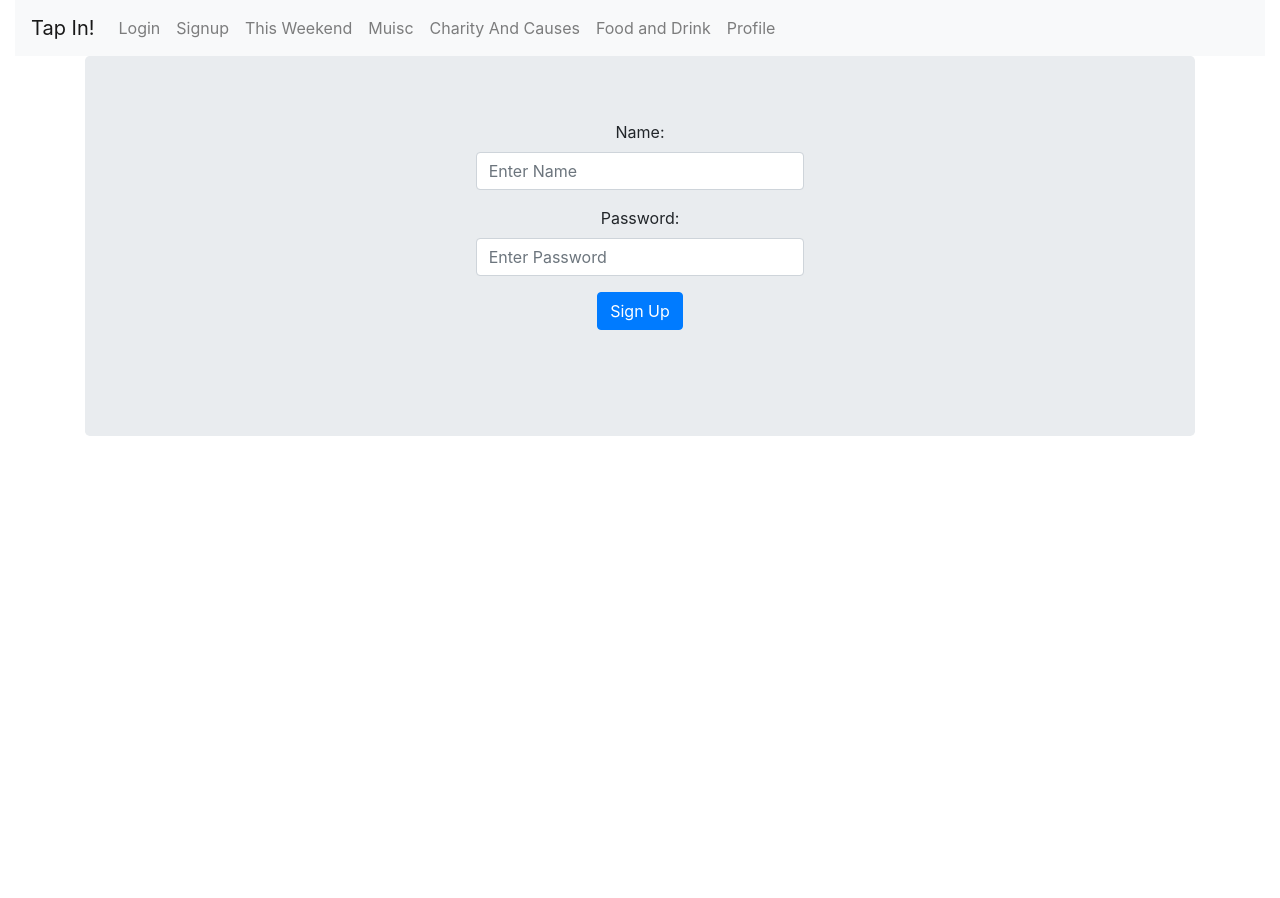
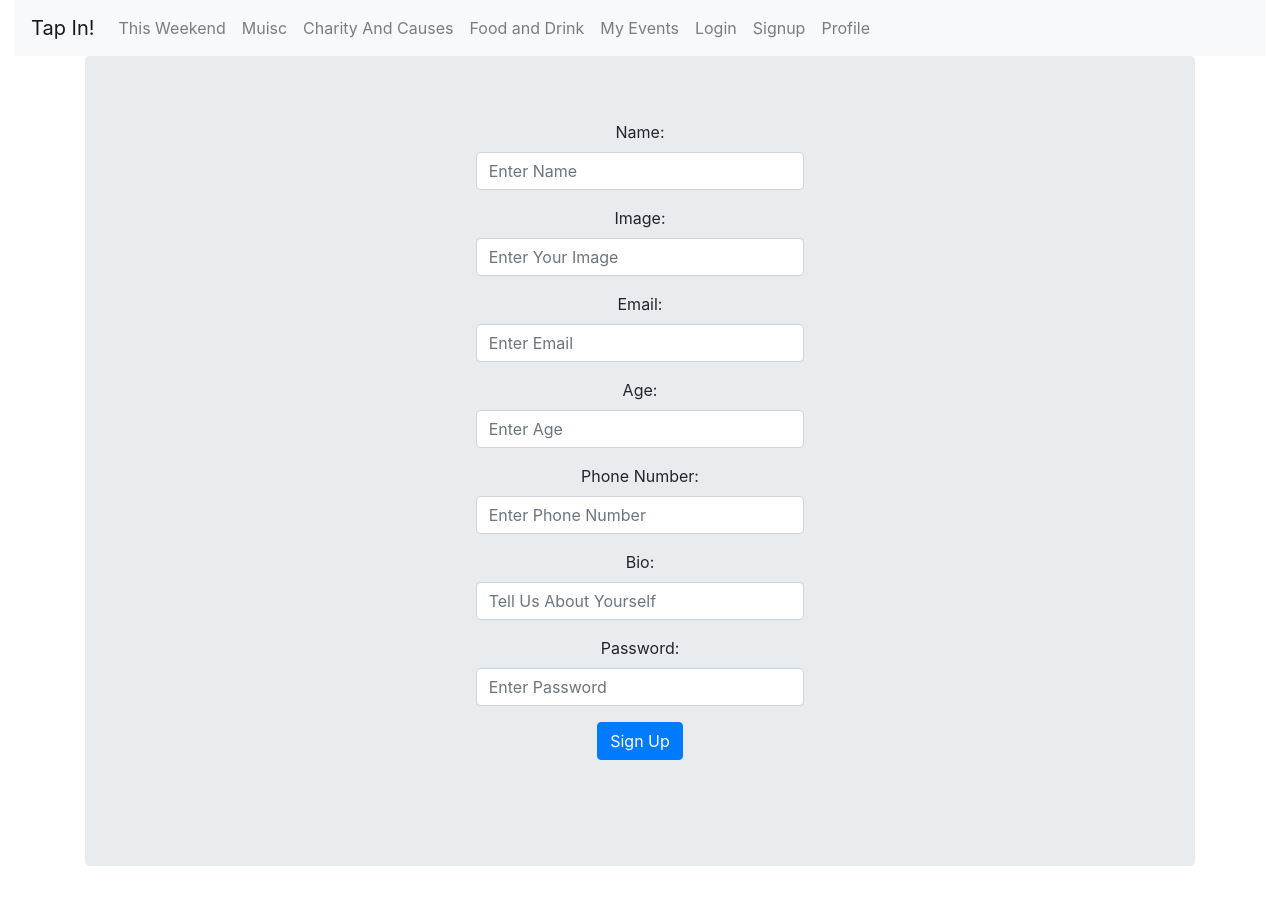
Before and after one commit to Ramzyb619/TapIn_frontend, a React (Create React App) app: page /signup in a window 1280 px wide. Before the commit the page ends 800 px from the top, so only its background shows below. Built offline with nearby package versions, Linux system fonts and the light colour scheme.

Commit message:
more changes

```diff
--- a/src/App.js
+++ b/src/App.js
@@ -12,6 +12,7 @@ import Music from './Components/Music';
 import Profile from './Components/Profile';
 import ThisWeekend from './Components/ThisWeekend';
 import useHistory from 'react-router-dom';
+import MyEvents from './Components/MyEvents';
 
 
 const history = createBrowserHistory()
@@ -21,17 +22,18 @@ function App() {
     return (
       <Router history={history}>
         <Container fluid>
-          <Navbar bg="light" expand="lg">
+          <Navbar bg="light" expand="lg" >
             <Navbar.Brand href="/">Tap In!</Navbar.Brand>
             <Navbar.Toggle aria-controls="basic-navbar-nav" />
             <Navbar.Collapse id="basic-navbar-nav">
               <Nav className="mr-auto">
-                <Nav.Link href="/login">Login</Nav.Link>
-                <Nav.Link href="/signup">Signup</Nav.Link>
                 <Nav.Link href="/this-weekend">This Weekend</Nav.Link>
                 <Nav.Link href="/music">Muisc</Nav.Link>
                 <Nav.Link href="/charity-causes">Charity And Causes</Nav.Link>
                 <Nav.Link href="/food">Food and Drink</Nav.Link>
+                <Nav.Link href="/my-events">My Events</Nav.Link>
+                <Nav.Link href="/login">Login</Nav.Link>
+                <Nav.Link href="/signup">Signup</Nav.Link>
                 <Nav.Link href="/profile">Profile</Nav.Link>
 
 
@@ -47,6 +49,7 @@ function App() {
           </Navbar>
           <Container>
             <Switch>
+              <Route path="/my-events"> <MyEvents/> </Route>
               <Route path="/charity-causes"> <CharityCauses/> </Route>
               <Route path="/signup"> <SignUp history={history} /> </Route>
               <Route path="/login"> <LogIn /> </Route>
@@ -55,6 +58,7 @@ function App() {
               <Route path="/food"> <Food/> </Route>
               <Route path="/profile"> <Profile/> </Route>
               <Route path="/"> <EventsPage/> </Route>
+
 
 
 
--- a/src/Components/EventsPage.js
+++ b/src/Components/EventsPage.js
@@ -1,5 +1,5 @@
 import React, { Component } from 'react';
-import { Row, CardColumns } from 'react-bootstrap';
+import { Row, CardColumns, Spinner } from 'react-bootstrap';
 import EventCard from './EventCard';
 
 
@@ -30,6 +30,7 @@ class EventsPage extends React.Component {
                             event={event}
                             />
                     })}
+                     <Spinner animation="border" variant="success" />
                 </CardColumns>
 
             </Row>
--- a/src/Components/LogIn.js
+++ b/src/Components/LogIn.js
@@ -1,39 +1,67 @@
 import React, { useState } from 'react';
-import { Button, Jumbotron, Form, FormGroup } from 'react-bootstrap';
-import {useHistory} from 'react-router-dom';
+import { Button, Jumbotron, Form, FormGroup, Spinner } from 'react-bootstrap';
+import { useHistory } from 'react-router-dom';
 
 
 const LogIn = () => {
-    const [name, setName] = useState('');
+    const [email, setEmail] = useState('');
     const [password, setPassword] = useState('');
     const history = useHistory();
 
+    // const doLogIn = (e) => {
+    //     e.preventDefault()
+    //     fetch ("http://localhost:3000/users/"+name)
+    //     .then(resp => resp.json())
+    //     .then(user => {
+    //         localStorage.setItem("name", JSON.stringify(user))
+
+    //     })
+    //     .then(resp => history.push("/"))
+    // }
     const doLogIn = (e) => {
         e.preventDefault()
-        fetch ("http://localhost:3000/users/"+name)
+        fetch("http://localhost:3000/sessions", {
+            method: "POST",
+            headers: {
+                "content-type": "application/json",
+                accepts: "application/json"
+            },
+            body: JSON.stringify({
+                password: password,
+                email: email,
+            })
+        })
             .then(resp => resp.json())
-        .then(user => {
-            localStorage.setItem("name", JSON.stringify(user))
+            .then(resp => {
+                if (resp.errors) {
+                    console.log("erorr")
+                }
+                else {
+                    localStorage.setItem("user_id", resp.id);
+                    history.push("/");
+                }
 
             })
-        .then(resp => history.push("/"))
+
+
     }
 
 
-    return(
+    return (
         <Jumbotron className="text-center">
             <div className="row">
                 <div className="col-4 mx-auto">
                     <Form onSubmit={doLogIn}>
                         <FormGroup>
-                        <Form.Label> Name: </Form.Label>
-                    <Form.Control placeholder="Enter Name" onChange={e => setName(e.target.value)} />
+                            <Form.Label> Email: </Form.Label>
+                            <Form.Control placeholder="Enter Email" onChange={e => setEmail(e.target.value)} />
                         </FormGroup>
                         <Form.Label> Password: </Form.Label>
                         <Form.Control placeholder="Enter Password" onChange={e => setPassword(e.target.value)} />
                         <FormGroup>
                         </FormGroup>
-                    <Button type="submit">Log In</Button>
+                        <Spinner animation="border" variant="success" />
+                        <Button type="submit" variant="warning">Log In</Button>
                     </Form>
                 </div>
             </div>
--- /dev/null
+++ b/src/Components/MyEvents.js
@@ -0,0 +1,33 @@
+import React, { Component } from 'react';
+
+class MyEvents extends React.Component {
+state = {
+    myEvents: [],
+}
+
+// *********************************DO A CARSOUL FOR THE EVENTS ATTENDING**************************
+    componentDidMount() {
+        let userId = localStorage.getItem("user_id");
+        fetch(`http://localhost:3000/users/${userId}/events_attending`)
+            .then(resp => resp.json())
+            .then(data => this.setState({
+                myEvents: data
+            }))
+    }
+
+    render() {
+        console.log()
+      return (
+          <div>
+              {this.state.myEvents}HEY
+          </div>
+      )
+    }
+
+
+
+
+
+}
+
+  export default MyEvents;
--- a/src/Components/Profile.js
+++ b/src/Components/Profile.js
@@ -1,9 +1,71 @@
 import React, { Component } from 'react';
+import { Row, Col, Card } from 'react-bootstrap';
 
 class Profile extends React.Component {
-    render() {
-      return <h1>Hello, {this.props.name}</h1>;
-    }
+  state = {
+    user: ""
   }
 
-  export default Profile;
+  componentDidMount() {
+    let userId = localStorage.getItem("user_id");
+    fetch(`http://localhost:3000/users/${userId}`)
+      .then(resp => resp.json())
+      .then(data => this.setState({
+        user: data
+      }))
+  }
+
+
+  render() {
+    return (
+      <div>
+        <Card style={{ width: '40rem' }}>
+          <Card.Img variant="top" src={this.state.user.img_url} />
+          <Card.Body >
+            <Card.Title  >{this.state.user.name}</Card.Title>
+            <Card.Text>
+              <Row className="justify-content-md-center">
+                Email: {this.state.user.email}
+              </Row>
+              <Row className="justify-content-md-center">
+                Phone Number: {this.state.user.phone_number}
+              </Row>
+              <Row className="justify-content-md-center">
+                Age: {this.state.user.age}
+              </Row>
+              <Row className="justify-content-md-center">
+                Bio: {this.state.user.bio}
+              </Row>
+
+            </Card.Text>
+          </Card.Body>
+        </Card>
+
+
+        {/* <Row className="justify-content-md-center" >
+          <Col xs="4"> <img src={this.state.user.img_url} ></img> </Col>
+        </Row>
+        <Row className="justify-content-md-center">
+          Name: {this.state.user.name}
+        </Row>
+        <Row className="justify-content-md-center">
+          Email: {this.state.user.email}
+        </Row>
+        <Row className="justify-content-md-center">
+          Phone Number: {this.state.user.phone_number}
+        </Row>
+        <Row className="justify-content-md-center">
+          Age: {this.state.user.age}
+        </Row>
+        <Row className="justify-content-md-center">
+          Bio: {this.state.user.bio}
+        </Row> */}
+
+      </div>
+
+
+    )
+  }
+}
+
+export default Profile;
--- a/src/Components/SignUp.js
+++ b/src/Components/SignUp.js
@@ -5,6 +5,11 @@ import {useHistory} from 'react-router-dom';
 const SignUp = (props) => {
     const [name, setName] = useState('');
     const [password, setPassword] = useState('');
+    const [bio, setBio] = useState('');
+    const [img_url, setImgUrl] = useState('');
+    const [email, setEmail] = useState('');
+    const [age, setAge] = useState('');
+    const [phone_number, setPhoneNumber] = useState('');
     const history = useHistory();
     const [message, setMessage] = useState('');
 
@@ -18,7 +23,12 @@ const SignUp = (props) => {
             },
             body: JSON.stringify({
                 name: name,
-                password: password
+                password: password,
+                img_url: img_url,
+                email: email,
+                bio: bio,
+                age: age,
+                phone_number: phone_number
             })
         })
             .then(resp => resp.json())
@@ -34,6 +44,26 @@ const SignUp = (props) => {
                     <FormGroup>
                         <Form.Label> Name: </Form.Label>
                     <Form.Control placeholder="Enter Name" onChange={e => setName(e.target.value)} />
+                    </FormGroup>
+                    <Form.Label> Image: </Form.Label>
+                    <Form.Control placeholder="Enter Your Image" onChange={e => setImgUrl(e.target.value)} />
+                    <FormGroup>
+                    </FormGroup>
+                    <Form.Label> Email: </Form.Label>
+                    <Form.Control placeholder="Enter Email" onChange={e => setEmail(e.target.value)} />
+                    <FormGroup>
+                    </FormGroup>
+                    <Form.Label> Age: </Form.Label>
+                    <Form.Control placeholder="Enter Age" onChange={e => setAge(e.target.value)} />
+                    <FormGroup>
+                    </FormGroup>
+                    <Form.Label> Phone Number: </Form.Label>
+                    <Form.Control placeholder="Enter Phone Number" onChange={e => setPhoneNumber(e.target.value)} />
+                    <FormGroup>
+                    </FormGroup>
+                    <Form.Label> Bio: </Form.Label>
+                    <Form.Control placeholder="Tell Us About Yourself" onChange={e => setBio(e.target.value)} />
+                    <FormGroup>
                     </FormGroup>
                     <Form.Label> Password: </Form.Label>
                     <Form.Control placeholder="Enter Password" onChange={e => setPassword(e.target.value)} />
```
Lines whose indentation alone changed are shown as unchanged.
